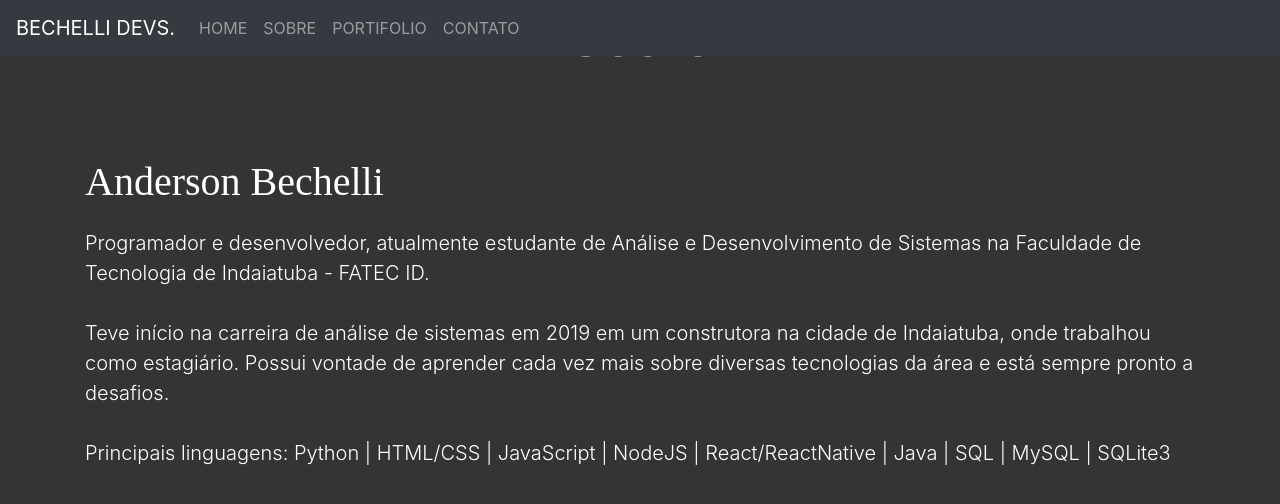
After one commit to bopopescu/Portifolio, a Django app: template mysite/templates/sobre.html in a window 1280 px wide. The commit adds this page. Shown: the top 504 px of the page. Run offline with Django 3.2, Linux system fonts and the light colour scheme; the template is opened without the code that fills it, so the values that code supplies are empty; some libraries are stand-ins or nearby versions.

Commit message:
version 0.6

```diff
--- /dev/null
+++ b/mysite/templates/sobre.html
@@ -0,0 +1,99 @@
+{% extends 'base.html' %}
+{% load static %}
+{% block title %} Bechelli Devs. {% endblock %}
+{% block content %}
+
+<body>
+
+<link rel="canonical" href="https://getbootstrap.com/docs/4.3/examples/album/">
+
+    <!-- Bootstrap core CSS -->
+<link href="/docs/4.3/dist/css/bootstrap.min.css" rel="stylesheet" integrity="sha384-ggOyR0iXCbMQv3Xipma34MD+dH/1fQ784/j6cY/iJTQUOhcWr7x9JvoRxT2MZw1T" crossorigin="anonymous">
+
+
+    <style>
+    	 h2{
+        color: #ffff;
+      }
+      body{
+        background-color: #323436;
+      }
+      .bd-placeholder-img {
+        font-size: 1.125rem;
+        text-anchor: middle;
+        -webkit-user-select: none;
+        -moz-user-select: none;
+        -ms-user-select: none;
+        user-select: none;
+      }
+
+      @media (min-width: 768px) {
+        .bd-placeholder-img-lg {
+          font-size: 3.5rem;
+        }
+      }
+    </style>
+    <!-- Custom styles for this template -->
+    <header>
+  <nav class="navbar navbar-expand-md navbar-dark fixed-top bg-dark">
+      <a class="navbar-brand" href="#">BECHELLI DEVS.</a>
+      <button class="navbar-toggler" type="button" data-toggle="collapse" data-target="#navbarCollapse" aria-controls="navbarCollapse" aria-expanded="false" aria-label="Toggle navigation">
+        <span class="navbar-toggler-icon"></span>
+      </button>
+      <div class="collapse navbar-collapse" id="navbarCollapse">
+        <ul class="navbar-nav mr-auto">
+          <li class="nav-item">
+            <a class="nav-link" href="home">HOME</a>
+          </li>
+          <li class="nav-item">
+            <a class="nav-link" href="sobre">SOBRE</a>
+          </li>
+          <li class="nav-item">
+            <a class="nav-link" href="portifolio">PORTIFOLIO</a>
+          </li>
+          <li class="nav-item">
+              <a class="nav-link" href="#">CONTATO</a>
+            </li>
+        </ul>
+      </div>
+    </nav>
+	</header>
+
+	<!-- Sobre o Profisional -->
+
+	<style>
+        .lead{
+          color: #ffff;
+        }
+        .sobre{
+          color: #ffff;
+          font-family: Tahoma-sans-serif;
+          font-size: 60px;
+        }
+        .nome{
+          color: #ffff;
+          font-family: Tahoma-sans-serif;
+          font-size: 40px;
+        }
+      </style>
+
+      <div class="container marketing">
+      <div>
+    <center><h2 class="sobre">Sobre</h2></center>
+          <br> <br> <br>
+          <p class="nome">
+            Anderson Bechelli
+          </p>
+          <p class="lead">
+            Programador e desenvolvedor, atualmente estudante de Análise e Desenvolvimento de Sistemas na Faculdade de Tecnologia de Indaiatuba - FATEC ID. <br> <br>
+
+Teve início na carreira de análise de sistemas em 2019 em um construtora na cidade de Indaiatuba, onde trabalhou como estagiário. Possui vontade de aprender cada vez mais sobre diversas tecnologias da área e está sempre pronto a desafios. <br> <br>
+
+Principais linguagens: Python  | HTML/CSS  | JavaScript | NodeJS | React/ReactNative | Java | SQL | MySQL | SQLite3
+          </p>
+          </div> </div>
+
+
+
+</body>
+{% endblock%}
--- a/mysite/urls.py
+++ b/mysite/urls.py
@@ -2,7 +2,7 @@ from django.contrib import admin
 from django.urls import path, include
 from django.conf import settings
 from django.conf.urls.static import static
-from mysite.views import index, login, cadastro, portifolio_sites
+from mysite.views import index, login, cadastro, portifolio_sites, sobre
 from . import views
 admin.autodiscover()
 
@@ -12,6 +12,7 @@ urlpatterns = [
     path('home',views.index, name='home'),
     path('login', views.login, name='login'),
     path('cadastro', views.cadastro, name='cadastro'),
-    path('portifolio', views.portifolio_sites, name='portifolio')
+    path('portifolio', views.portifolio_sites, name='portifolio'),
+    path('sobre', views.sobre, name='sobre')
 
 ]
--- a/mysite/views.py
+++ b/mysite/views.py
@@ -22,6 +22,10 @@ def portifolio_sites(request):
     }
     return render(request, "portifolio_sites.html", context)
 
+def sobre(request):
+    context = {}
+    return render(request, "sobre.html", context)
+
 def login(request):
     context = {}
     return render(request, "login.html", context)
```
Also changed, not shown: mysite/templates/index.html (+70 -60 lines), mysite/templates/portifolio_sites.html (+24 -15 lines), mysite/static/img/Bechelli-Devs.png (added).
